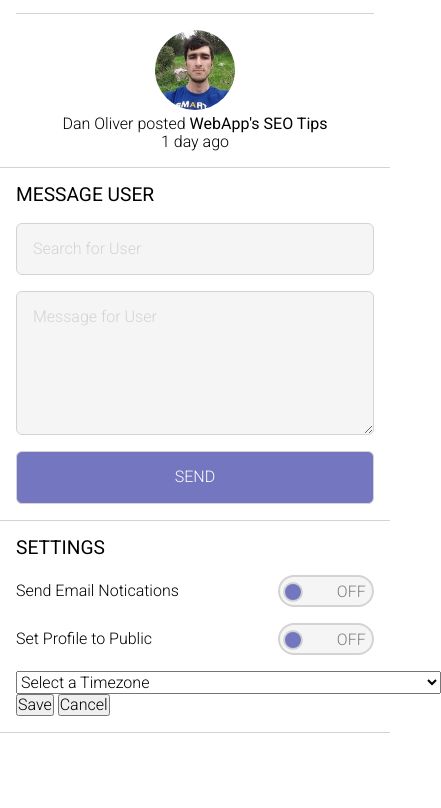
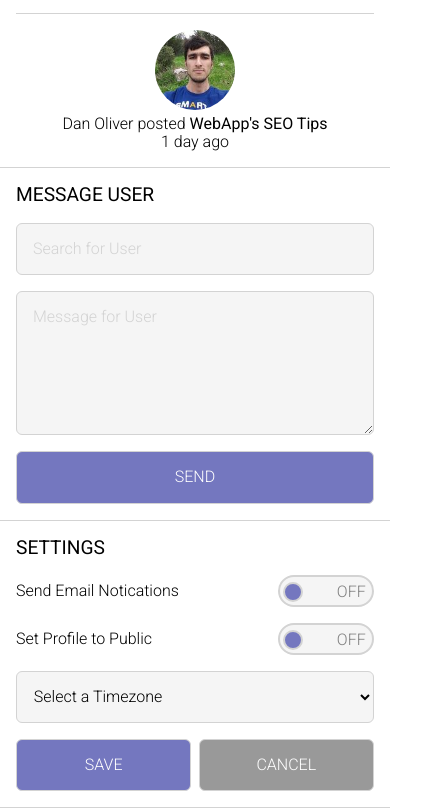
Before and after one commit to Stelchic/webapp-dashboard, a plain HTML site: page index.html in a window 390 px wide. Shown: the part 2720-3528 px from the top of the page, 441 px wide, since content can reach past the window. Before the commit the page ends 3453 px from the top, so only its background shows below. Drawn offline with nearby package versions, Linux system fonts and the light colour scheme.

```diff
--- a/index.html
+++ b/index.html
@@ -248,8 +248,8 @@
                     <option value="+14:00">(GMT +14:00) Line Islands, Tokelau</option>
                 </select>
                 <div class="settings-buttons">
-                    <button class="button-save" id="save">Save</button>
-                    <button class="button-cancel" id="cancel">Cancel</button>
+                    <button class="save-btn" id="save">Save</button>
+                    <button class="cancel-btn" id="cancel">Cancel</button>
                 </div>
             </section>
         </main>
--- a/scss/components/_settings.scss
+++ b/scss/components/_settings.scss
@@ -57,3 +57,32 @@ input:checked + label::before {
 input:checked + label {
     background: #7477BF;
 }
+.settings-buttons {
+    display: flex;
+    justify-content: space-between;
+}
+.settings select {
+    margin-bottom: 1rem;
+    padding: .9rem .8rem;
+    background: #f5f5f5;
+    border-radius: 6px;
+    border: 1px solid lightgray;
+    width: 100%;
+}
+.settings select:invalid {
+    color: red;
+}
+.settings-buttons button {
+    padding: 1rem 0;
+    width: 49%;
+    color: white;
+    text-transform: uppercase;
+    border-radius: 6px;
+    border: 1px solid lightgray;
+}
+.save-btn {
+    background: #7477BF;
+}
+.cancel-btn {
+    background: #999;
+}
```
Also changed, not shown: css/styles.css, 1 other file.
